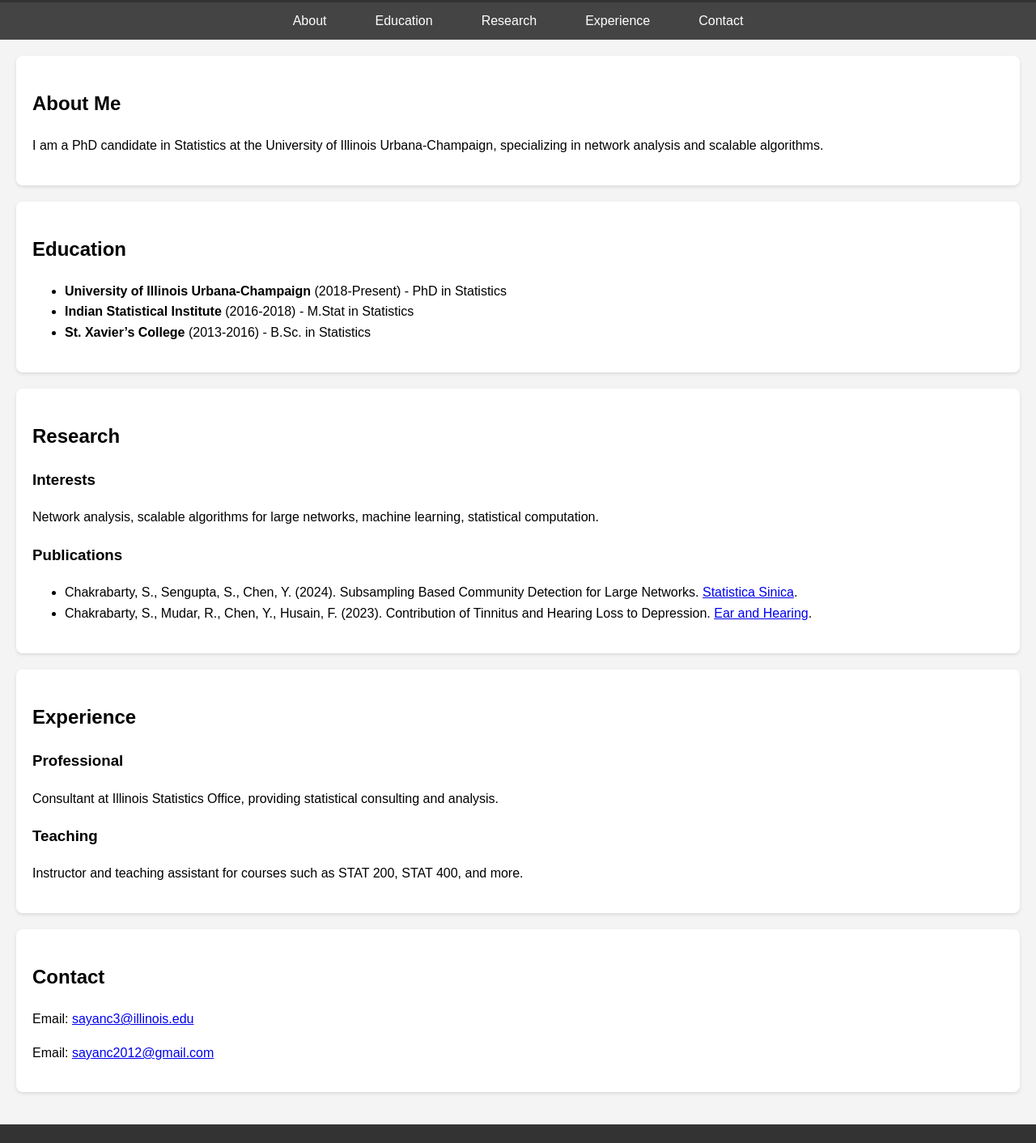
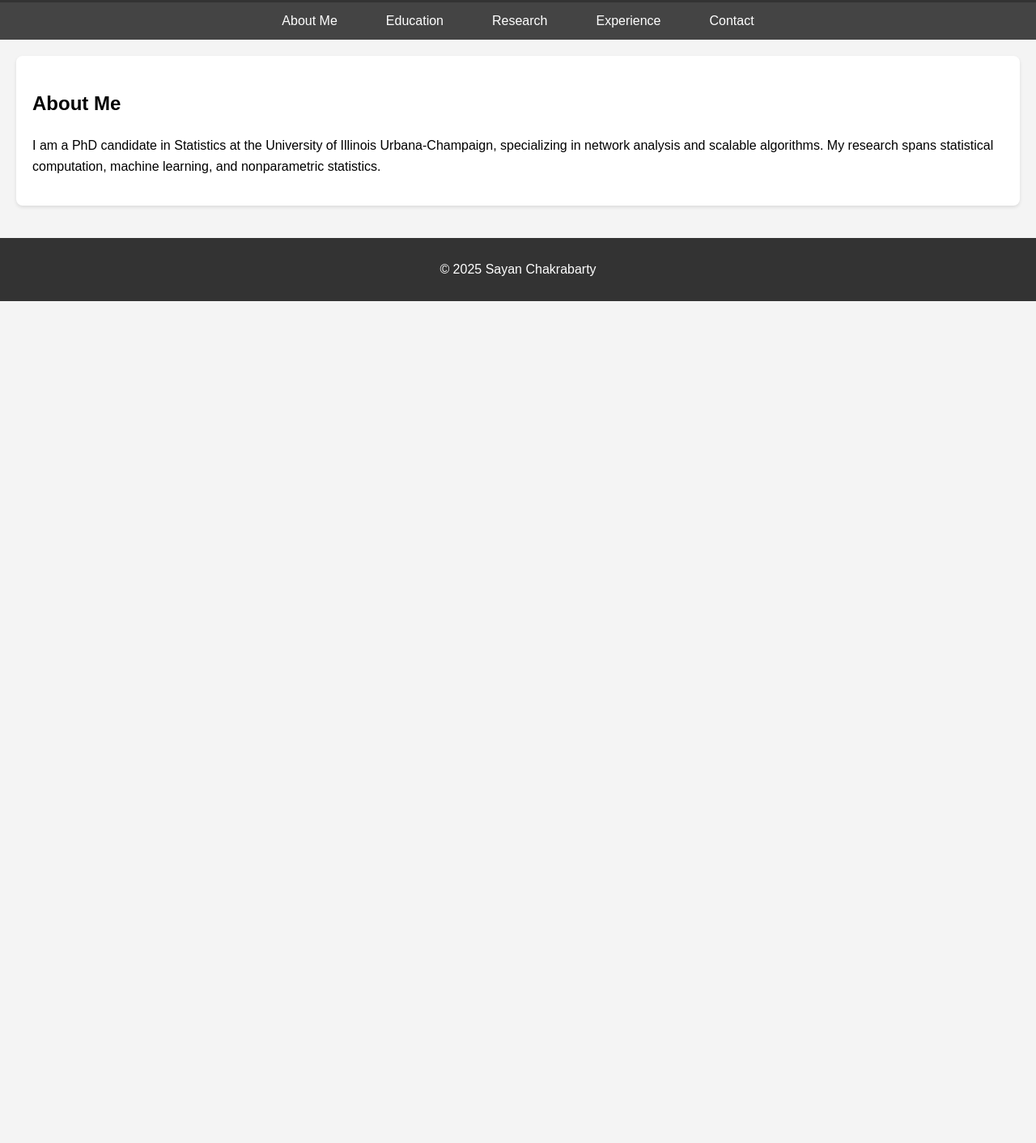
Before and after one commit to sayan-ch/sayan-ch.github.io, a plain HTML site: page index.html in a window 1280 px wide. Shown: the part 206-1618 px from the top of the page at 81% size. After the commit the page ends 800 px from the top, so only its background shows below. Drawn offline with Linux system fonts and the light colour scheme.

Commit message:
Update index.html

```diff
--- a/index.html
+++ b/index.html
@@ -5,6 +5,7 @@
     <meta name="viewport" content="width=device-width, initial-scale=1.0">
     <title>Sayan Chakrabarty</title>
     <link rel="stylesheet" href="styles.css">
+    <script defer src="script.js"></script>
 </head>
 <body>
     <header>
@@ -16,48 +17,17 @@
     </header>
     <nav>
         <ul>
-            <li><a href="#about">About</a></li>
-            <li><a href="#education">Education</a></li>
-            <li><a href="#research">Research</a></li>
-            <li><a href="#experience">Experience</a></li>
-            <li><a href="#contact">Contact</a></li>
+            <li><a href="#" data-tab="about">About Me</a></li>
+            <li><a href="#" data-tab="education">Education</a></li>
+            <li><a href="#" data-tab="research">Research</a></li>
+            <li><a href="#" data-tab="experience">Experience</a></li>
+            <li><a href="#" data-tab="contact">Contact</a></li>
         </ul>
     </nav>
-    <main>
-        <section id="about">
+    <main id="content">
+        <section id="about" class="tab-content">
             <h2>About Me</h2>
-            <p>I am a PhD candidate in Statistics at the University of Illinois Urbana-Champaign, specializing in network analysis and scalable algorithms.</p>
-        </section>
-        <section id="education">
-            <h2>Education</h2>
-            <ul>
-                <li><strong>University of Illinois Urbana-Champaign</strong> (2018-Present) - PhD in Statistics</li>
-                <li><strong>Indian Statistical Institute</strong> (2016-2018) - M.Stat in Statistics</li>
-                <li><strong>St. Xavier’s College</strong> (2013-2016) - B.Sc. in Statistics</li>
-            </ul>
-        </section>
-        <section id="research">
-            <h2>Research</h2>
-            <h3>Interests</h3>
-            <p>Network analysis, scalable algorithms for large networks, machine learning, statistical computation.</p>
-            <h3>Publications</h3>
-            <ul>
-                <li>Chakrabarty, S., Sengupta, S., Chen, Y. (2024). Subsampling Based Community Detection for Large Networks. <a href="https://www3.stat.sinica.edu.tw/ss_newpaper/SS-2022-0108_na.pdf">Statistica Sinica</a>.</li>
-                <li>Chakrabarty, S., Mudar, R., Chen, Y., Husain, F. (2023). Contribution of Tinnitus and Hearing Loss to Depression. <a href="https://pubmed.ncbi.nlm.nih.gov/36828126/">Ear and Hearing</a>.</li>
-                <!-- Add more publications as needed -->
-            </ul>
-        </section>
-        <section id="experience">
-            <h2>Experience</h2>
-            <h3>Professional</h3>
-            <p>Consultant at Illinois Statistics Office, providing statistical consulting and analysis.</p>
-            <h3>Teaching</h3>
-            <p>Instructor and teaching assistant for courses such as STAT 200, STAT 400, and more.</p>
-        </section>
-        <section id="contact">
-            <h2>Contact</h2>
-            <p>Email: <a href="mailto:sayanc3@illinois.edu">sayanc3@illinois.edu</a></p>
-            <p>Email: <a href="mailto:sayanc2012@gmail.com">sayanc2012@gmail.com</a></p>
+            <p>I am a PhD candidate in Statistics at the University of Illinois Urbana-Champaign, specializing in network analysis and scalable algorithms. My research spans statistical computation, machine learning, and nonparametric statistics.</p>
         </section>
     </main>
     <footer>
```
